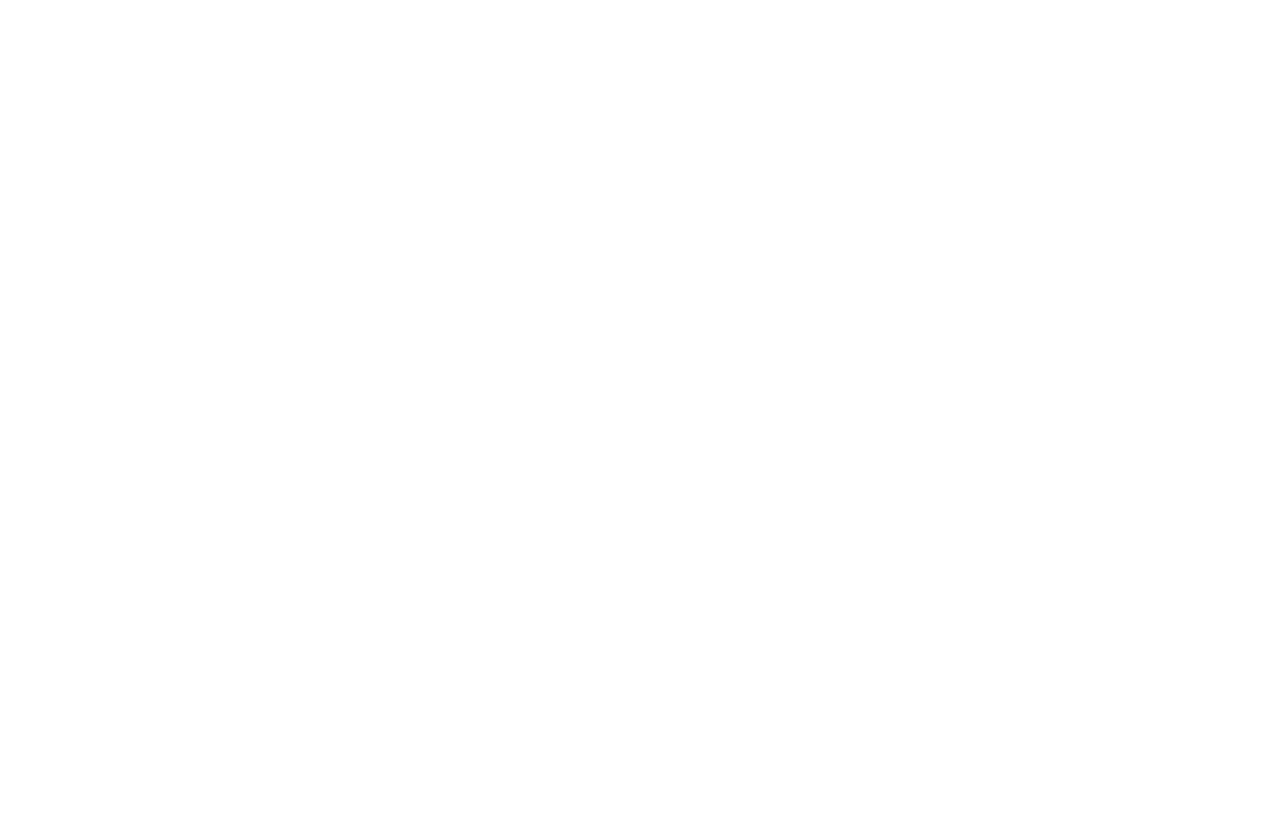
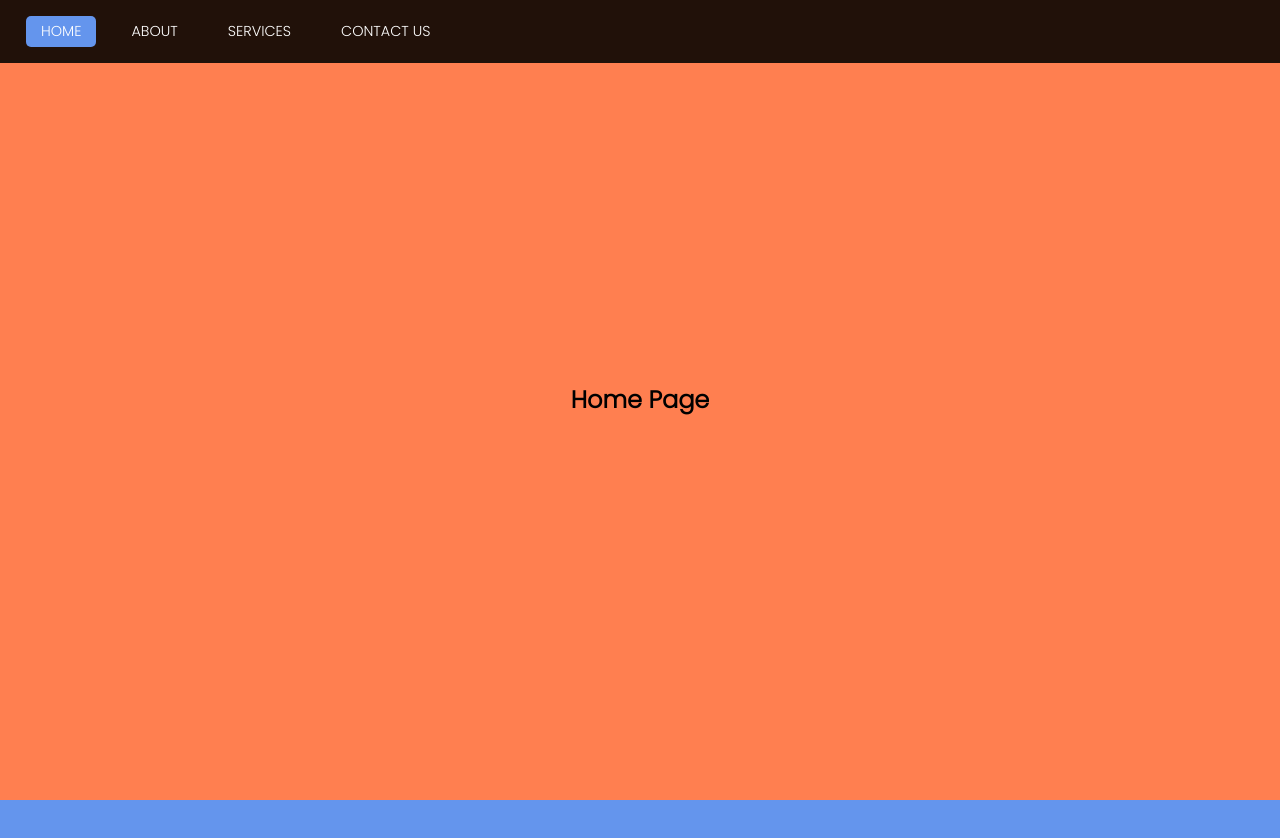
Before and after one commit to komeilyeganeh/frontend-projects, a plain HTML site: page navbar-effect/index.html in a window 1280 px wide. Shown: the top 838 px of the page. Before the commit the page ends 800 px from the top, so only its background shows below. Drawn offline with Linux system fonts and the light colour scheme.

Commit message:
Completion of the project

```diff
--- a/navbar-effect/index.html
+++ b/navbar-effect/index.html
@@ -5,10 +5,36 @@
     <meta http-equiv="X-UA-Compatible" content="IE=edge">
     <meta name="viewport" content="width=device-width, initial-scale=1.0">
     <title>Navbar Effect</title>
-    <link rel="stylesheet" href="./style.css">
+    <link rel="stylesheet" href="./style.css" />
 </head>
 <body>
+    <!-- header -->
+    <header class="header">
+        <nav class="navbar">
+            <ul>
+                <li><a data-page="home" href="#">HOME</a></li>
+                <li><a data-page="about" href="#">ABOUT</a></li>
+                <li><a data-page="services" href="#">SERVICES</a></li>
+                <li><a data-page="contact-us" href="#">CONTACT US</a></li>
+                <div class="nav-effect"></div>
+            </ul>
+        </nav>
+    </header>
 
+    <main>
+        <section class="home" data-index="0">
+            <h2>Home Page</h2>
+        </section>
+        <section class="about" data-index="1">
+            <h2>About Page</h2>
+        </section>
+        <section class="services" data-index="2">
+            <h2>Services</h2>
+        </section>
+        <section class="contact-us" data-index="3">
+            <h2>Contact Us Page</h2>
+        </section>
+    </main>
 
     <script src="./main.js"></script>
 </body>
--- a/navbar-effect/main.js
+++ b/navbar-effect/main.js
@@ -0,0 +1,27 @@
+const sections = document.querySelectorAll("section");
+const navEffect = document.querySelector(".nav-effect");
+
+let observer = new IntersectionObserver(
+  (entries) => {
+    entries.forEach((entry) => {
+      let className = entry.target.className;
+      let activeLink = document.querySelector(`[data-page="${className}"]`);
+      const coordinates = activeLink.getBoundingClientRect();
+      const directions = {
+        width: coordinates.width,
+        height: coordinates.height,
+        top: coordinates.top,
+        left: coordinates.left,
+      };
+      if (entry.isIntersecting) {
+        navEffect.style.setProperty("height", `${directions.height}px`);
+        navEffect.style.setProperty("width", `${directions.width}px`);
+        navEffect.style.setProperty("top", `${directions.top}px`);
+        navEffect.style.setProperty("left", `${directions.left}px`);
+      }
+    });
+  },
+  { threshold: 0.7 }
+);
+
+sections.forEach((section) => observer.observe(section));
--- a/navbar-effect/style.css
+++ b/navbar-effect/style.css
@@ -0,0 +1,65 @@
+@import url("https://fonts.googleapis.com/css2?family=Poppins:wght@300&display=swap");
+* {
+    padding: 0;
+    margin: 0;
+    box-sizing: border-box;
+}
+body {
+    font-family: "Poppins", sans-serif;
+}
+li {
+    list-style: none;
+}
+section {
+    height: 100vh;
+    text-align: center;
+}
+section h2 {
+    line-height: 100vh;
+}
+
+.header {
+    position: fixed;
+    top: 0;
+    left: 0;
+    width: 100%;
+    background-color: #211109;
+    padding: 1rem;
+}
+.navbar ul {
+    display: flex;
+}
+.navbar ul li {
+    margin: 0 10px;
+}
+.navbar ul li a {
+    color: #fff;
+    display: inline-block;
+    padding: 5px 15px;
+    text-decoration: none;
+    font-size: .9rem;
+}
+.navbar ul li a.active {
+    color: #000;
+}
+.nav-effect {
+    position: absolute;
+    border-radius: 5px;
+    z-index: -10;
+    background-color: cornflowerblue;
+    transition: .3s ease-in;
+}
+
+/* main styles */
+.home {
+    background-color: coral;
+}
+.about {
+    background-color: cornflowerblue;
+}
+.services {
+    background-color: darkorange;
+}
+.contact-us {
+    background-color: firebrick;
+}
```
